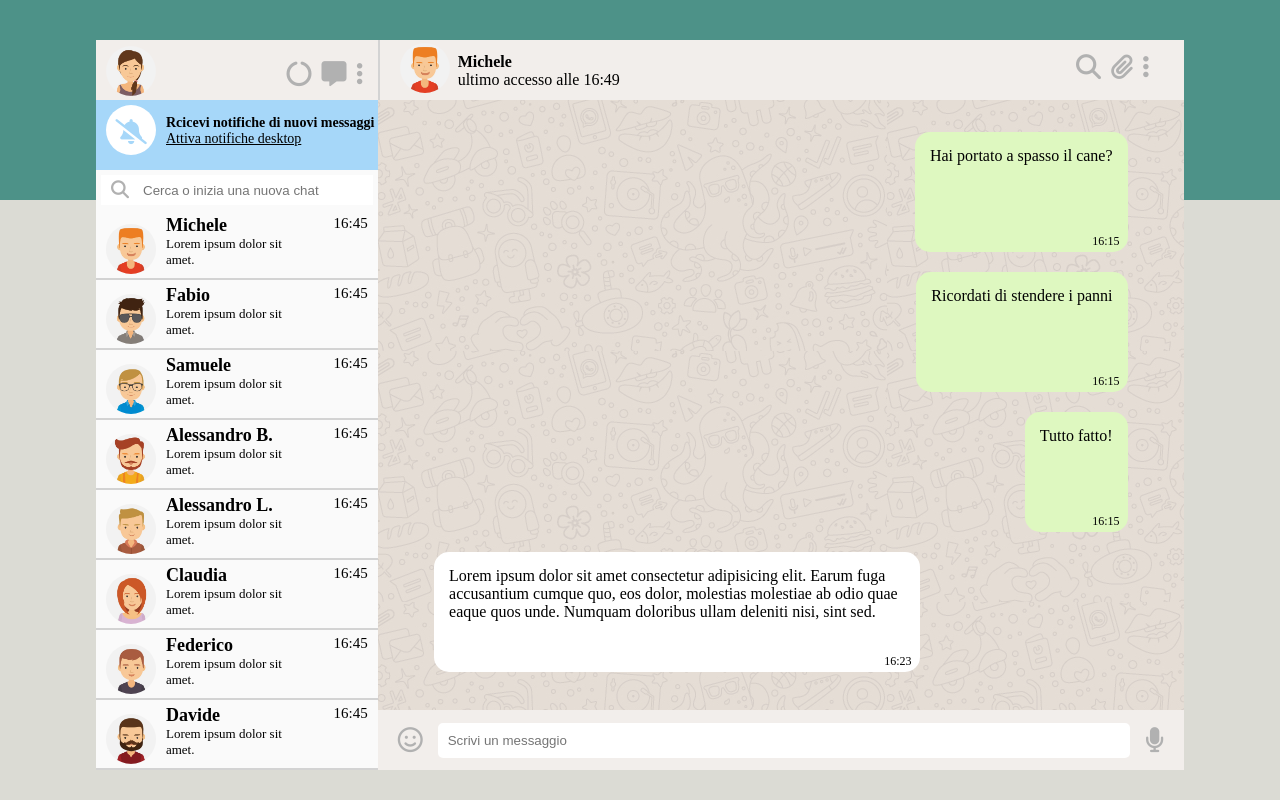
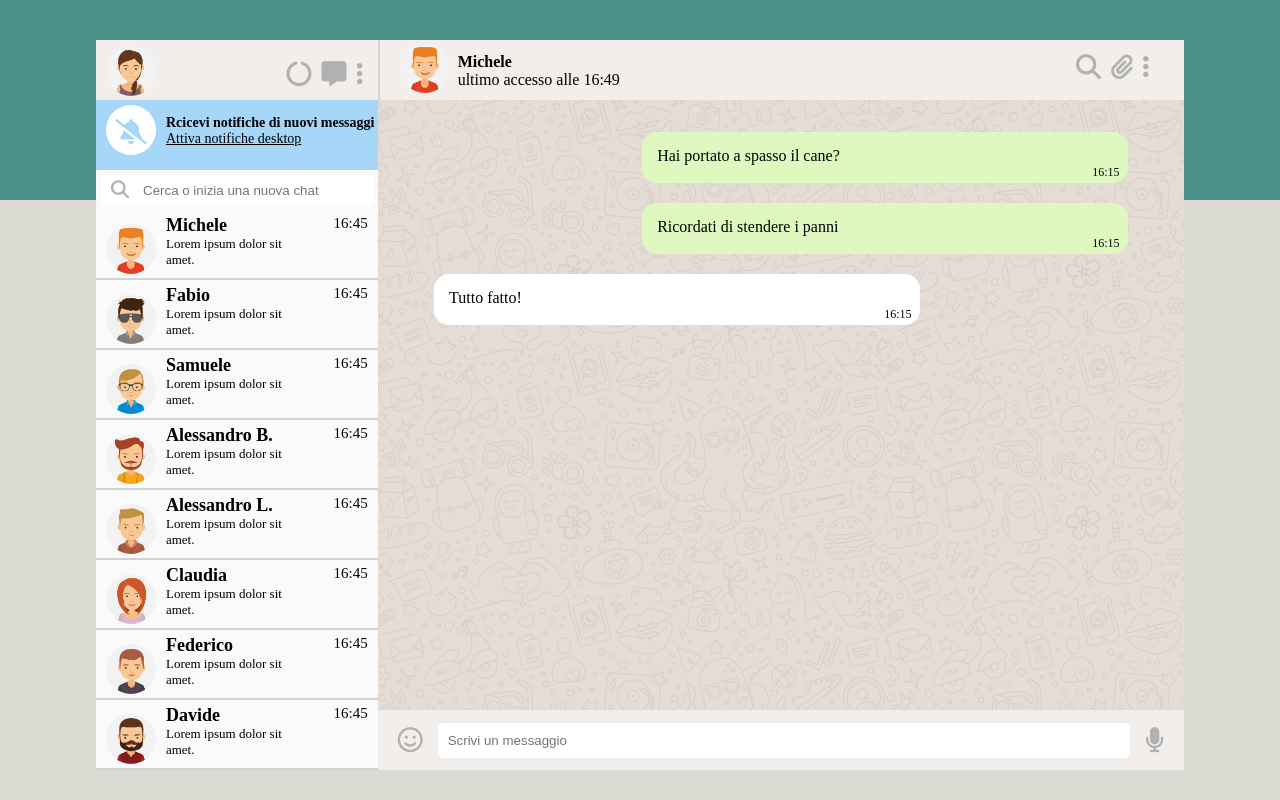
Before and after one commit to ChriCore99/vue-boolzapp, a plain HTML site: page index.html in a window 1280 px wide. Drawn offline with nearby package versions, Linux system fonts and the light colour scheme.

Commit message:
ADD: messaggi mandati e ricevuti + cambio chat con click

```diff
--- a/app.js
+++ b/app.js
@@ -5,6 +5,8 @@ const { createApp } = Vue
   createApp({
     data() {
       return {
+        chatCorrente: 0,
+
         contacts: [
           {
             name: 'Michele',
@@ -41,11 +43,13 @@ const { createApp } = Vue
                 message: 'Ciao come stai?',
                 status: 'sent'
               },
+
               {
                 date: '20/03/2020 16:30:55',
                 message: 'Bene grazie! Stasera ci vediamo?',
                 status: 'received'
               },
+
               {
                 date: '20/03/2020 16:35:00',
                 message: 'Mi piacerebbe ma devo andare a fare la spesa.',
@@ -53,6 +57,7 @@ const { createApp } = Vue
               }
             ],
           },
+
           {
             name: 'Samuele',
             avatar: './img/avatar_3.jpg',
@@ -63,11 +68,13 @@ const { createApp } = Vue
                 message: 'La Marianna va in campagna',
                 status: 'received'
               },
+
               {
                 date: '28/03/2020 10:20:10',
                 message: 'Sicuro di non aver sbagliato chat?',
                 status: 'sent'
               },
+
               {
                 date: '28/03/2020 16:15:22',
                 message: 'Ah scusa!',
@@ -75,6 +82,7 @@ const { createApp } = Vue
               }
             ],
           },
+
           {
             name: 'Alessandro B.',
             avatar: './img/avatar_4.jpg',
@@ -85,6 +93,7 @@ const { createApp } = Vue
                 message: 'Lo sai che ha aperto una nuova pizzeria?',
                 status: 'sent'
               },
+
               {
                 date: '10/01/2020 15:50:00',
                 message: 'Si, ma preferirei andare al cinema',
@@ -92,6 +101,7 @@ const { createApp } = Vue
               }
             ],
           },
+
           {
             name: 'Alessandro L.',
             avatar: './img/avatar_5.jpg',
@@ -102,6 +112,7 @@ const { createApp } = Vue
                 message: 'Ricordati di chiamare la nonna',
                 status: 'sent'
               },
+
               {
                 date: '10/01/2020 15:50:00',
                 message: 'Va bene, stasera la sento',
@@ -109,6 +120,7 @@ const { createApp } = Vue
               }
             ],
           },
+
           {
             name: 'Claudia',
             avatar: './img/avatar_6.jpg',
@@ -119,11 +131,13 @@ const { createApp } = Vue
                 message: 'Ciao Claudia, hai novità?',
                 status: 'sent'
               },
+
               {
                 date: '10/01/2020 15:50:00',
                 message: 'Non ancora',
                 status: 'received'
               },
+
               {
                 date: '10/01/2020 15:51:00',
                 message: 'Nessuna nuova, buona nuova',
@@ -131,6 +145,7 @@ const { createApp } = Vue
               }
             ],
           },
+
           {
             name: 'Federico',
             avatar: './img/avatar_7.jpg',
@@ -141,6 +156,7 @@ const { createApp } = Vue
                 message: 'Fai gli auguri a Martina che è il suo compleanno!',
                 status: 'sent'
               },
+
               {
                 date: '10/01/2020 15:50:00',
                 message: 'Grazie per avermelo ricordato, le scrivo subito!',
@@ -148,6 +164,7 @@ const { createApp } = Vue
               }
             ],
           },
+
           {
             name: 'Davide',
             avatar: './img/avatar_8.jpg',
@@ -158,19 +175,32 @@ const { createApp } = Vue
                 message: 'Ciao, andiamo a mangiare la pizza stasera?',
                 status: 'received'
               },
+
               {
                 date: '10/01/2020 15:50:00',
                 message: 'No, l\'ho già mangiata ieri, ordiniamo sushi!',
                 status: 'sent'
               },
+
               {
                 date: '10/01/2020 15:51:00',
                 message: 'OK!!',
                 status: 'received'
               }
-            ],
+            ]
           }
         ]
       }
+    },
+
+    methods: {
+      messaggiRicevuti() {
+
       }
+    },
+
+    mounted() {
+      console.log(this.contacts[1].messages[1].status);
+    }
+
   }).mount('#app')
--- a/index.html
+++ b/index.html
@@ -45,7 +45,7 @@
 
                 <!-- chat amici -->
                 <ul>
-                  <li class="contatto amico" v-for="(elemento, i) in contacts">
+                  <li class="contatto amico" v-for="(elemento, i) in contacts" @click="chatCorrente = i">
                     <div class="img-chat">
                       <img v-bind:src="elemento.avatar" :alt="elemento.name">
                     </div>
@@ -81,20 +81,11 @@
 
                 <!-- messaggi -->
                 <div class="visione-messaggi">
-                  <div class="container-msg" v-for="(messaggi, i) in contacts">
-                    <div class="messaggio inviato" v-for="(messaggio, i) in contacts[i].messages">
+                  <div class="container-msg">
+                    <div class="messaggio" :class="messaggio.status" v-for="(messaggio, i) in contacts[chatCorrente].messages">
                         <p> {{messaggio.message}} </p>
                       <div>
                         16:15
-                      </div>
-                    </div>
-                    <div class="messaggio ricevuto">
-                      <p>
-                        Lorem ipsum dolor sit amet consectetur adipisicing elit. Earum fuga accusantium cumque quo, eos dolor,
-                        molestias molestiae ab odio quae eaque quos unde. Numquam doloribus ullam deleniti nisi, sint sed.
-                      </p>
-                      <div>
-                        16:23
                       </div>
                     </div>
                   </div>
--- a/style.css
+++ b/style.css
@@ -75,26 +75,25 @@
   }
 
   .messaggio {
-    max-width: calc(70%);
+    width: calc(70%);
     border-radius: 15px;
-    min-height: 120px;
     padding: 15px;
     display: flex;
     flex-direction: column;
     justify-content: space-between;
   }
 
-  .inviato {
+  .sent {
     background-color: #DEF8C0;
     align-self: flex-end;
   }
 
-  .ricevuto {
+  .received {
     background-color: white;
   }
 
-  .inviato div,
-  .ricevuto div {
+  .sent div,
+  .received div {
     font-size: 12px;
     align-self: end;
     margin-bottom: -12px;
```
Lines whose indentation alone changed are shown as unchanged.
